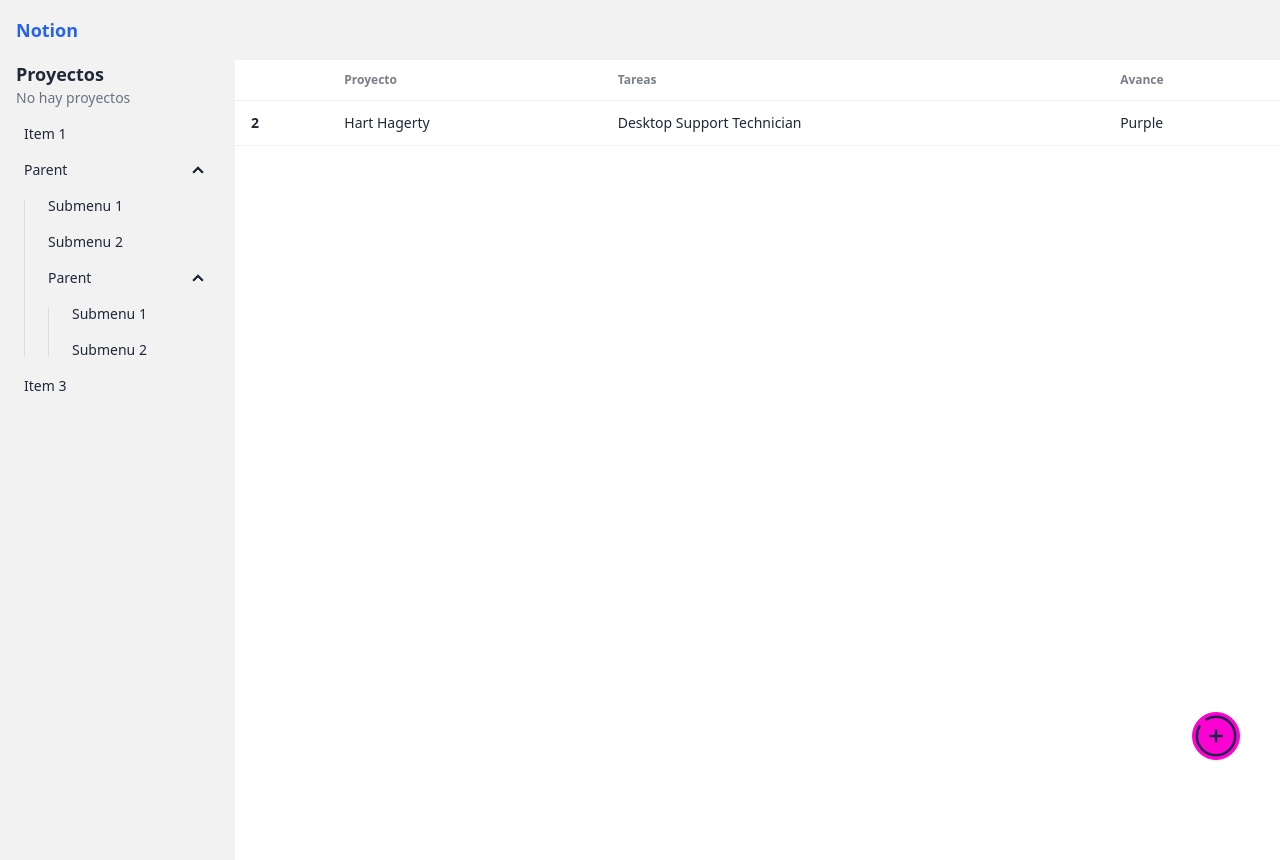
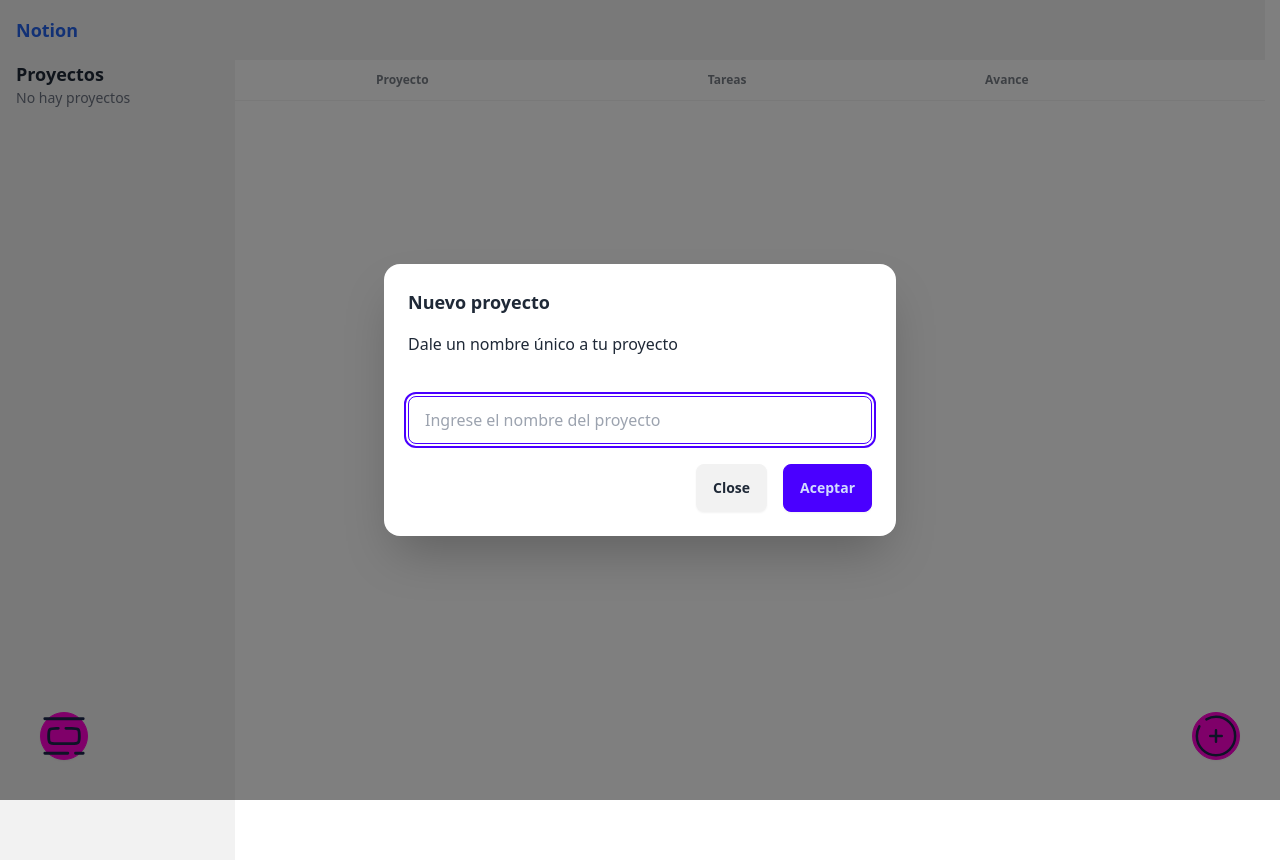
Before and after one commit to EmanuelDDTech/projects-app, a Vue app: page /projects in a window 1280 px wide. Both pictures are taken after a click on the button 1216 px from the left and 736 px from the top of the page. Built offline with nearby package versions, Linux system fonts and the light colour scheme.

Commit message:
Avances en el proyecto

```diff
--- a/package.json
+++ b/package.json
@@ -14,6 +14,9 @@
     "format": "prettier --write src/"
   },
   "dependencies": {
+    "@vueuse/core": "^11.1.0",
+    "pinia": "^2.2.4",
+    "uuid": "^10.0.0",
     "vue": "^3.5.11",
     "vue-router": "^4.4.5"
   },
@@ -21,6 +24,7 @@
     "@tsconfig/node20": "^20.1.4",
     "@types/jsdom": "^21.1.7",
     "@types/node": "^20.16.11",
+    "@types/uuid": "^10.0.0",
     "@vitejs/plugin-vue": "^5.1.4",
     "@vitest/eslint-plugin": "1.1.7",
     "@vue/eslint-config-prettier": "^10.0.0",
--- a/src/main.ts
+++ b/src/main.ts
@@ -1,11 +1,14 @@
-import './assets/main.css'
+import './assets/main.css';
 
-import { createApp } from 'vue'
-import App from './App.vue'
-import router from './router'
+import { createApp } from 'vue';
+import App from './App.vue';
+import router from './router';
+import { createPinia } from 'pinia';
 
-const app = createApp(App)
+const pinia = createPinia();
+const app = createApp(App);
 
-app.use(router)
+app.use(pinia);
+app.use(router);
 
-app.mount('#app')
+app.mount('#app');
--- /dev/null
+++ b/src/modules/common/components/CustomModal.vue
@@ -0,0 +1,33 @@
+<template>
+  <dialog class="modal" :open="open">
+    <div class="modal-box">
+      <div class="border-b border-blue-500">
+        <!-- Header -->
+        <slot name="header" />
+      </div>
+
+      <div class="my-5">
+        <slot name="body" />
+      </div>
+
+      <div class="border-t border-blue-500 pt-2">
+        <slot name="footer" />
+      </div>
+    </div>
+  </dialog>
+
+  <div
+    v-if="open"
+    class="modal-backdrop fixed top-0 left-0 z-10 bg-black opacity-50 w-screen h-screen"
+  ></div>
+</template>
+
+<script lang="ts" setup>
+interface Props {
+  open?: boolean;
+}
+
+withDefaults(defineProps<Props>(), {
+  open: false,
+});
+</script>
--- /dev/null
+++ b/src/modules/common/components/FabButton.vue
@@ -0,0 +1,35 @@
+<template>
+  <button
+    @click="$emit('click')"
+    :class="['btn btn-circle btn-secondary fixed', position]"
+  >
+    <slot />
+  </button>
+</template>
+
+<script lang="ts" setup>
+interface Props {
+  position?: 'top-left' | 'top-right' | 'bottom-left' | 'bottom-right';
+}
+
+withDefaults(defineProps<Props>(), {
+  position: 'bottom-right',
+});
+
+defineEmits(['click']);
+</script>
+
+<style scoped>
+.top-left {
+  @apply top-10 left-10;
+}
+.top-right {
+  @apply top-10 right-10;
+}
+.bottom-left {
+  @apply bottom-10 left-10;
+}
+.bottom-right {
+  @apply bottom-10 right-10;
+}
+</style>
--- /dev/null
+++ b/src/modules/common/components/InputModal.vue
@@ -0,0 +1,69 @@
+<template>
+  <dialog id="my_modal_1" class="modal" :open="open">
+    <div class="modal-box">
+      <h3 class="text-lg font-bold">{{ title }}</h3>
+      <p v-if="subtitle" class="py-4">{{ subtitle }}</p>
+      <div class="modal-action flex flex-col">
+        <form method="dialog" @submit.prevent="submitValue">
+          <input
+            ref="inputRef"
+            type="text"
+            :placeholder="placeholder ?? 'Ingrese un valor'"
+            class="input input-bordered input-primary w-full flex-1"
+            v-model="inputValue"
+          />
+          <!-- if there is a button in form, it will close the modal -->
+          <div class="flex justify-end mt-5">
+            <button @click="$emit('close')" class="btn mr-4">Close</button>
+            <button class="btn btn-primary">Aceptar</button>
+          </div>
+        </form>
+      </div>
+    </div>
+  </dialog>
+
+  <div
+    v-if="open"
+    class="modal-backdrop fixed top-0 left-0 z-10 bg-black opacity-50 w-screen h-screen"
+  ></div>
+</template>
+
+<script lang="ts" setup>
+import { ref, watch } from 'vue';
+
+interface Props {
+  open: boolean;
+  placeholder?: string;
+  title: string;
+  subtitle?: string;
+}
+
+const props = defineProps<Props>();
+
+const emits = defineEmits<{
+  close: [void];
+  value: [text: string];
+}>();
+
+const inputValue = ref('');
+const inputRef = ref<HTMLInputElement | null>(null);
+
+watch(props, ({ open }) => {
+  if (open) {
+    inputRef.value?.focus();
+  }
+});
+
+const submitValue = () => {
+  if (!inputValue.value) {
+    // Foco en el elemento
+    inputRef.value?.focus();
+    return;
+  }
+
+  emits('value', inputValue.value.trim());
+  emits('close');
+
+  inputValue.value = '';
+};
+</script>
--- /dev/null
+++ b/src/modules/common/icons/AddCircle.vue
@@ -0,0 +1,24 @@
+<template>
+  <svg viewBox="0 0 24 24" fill="none" xmlns="http://www.w3.org/2000/svg">
+    <g id="SVGRepo_bgCarrier" stroke-width="0"></g>
+    <g
+      id="SVGRepo_tracerCarrier"
+      stroke-linecap="round"
+      stroke-linejoin="round"
+    ></g>
+    <g id="SVGRepo_iconCarrier">
+      <path
+        d="M15 12L12 12M12 12L9 12M12 12L12 9M12 12L12 15"
+        stroke="#1C274C"
+        stroke-width="1.296"
+        stroke-linecap="round"
+      ></path>
+      <path
+        d="M7 3.33782C8.47087 2.48697 10.1786 2 12 2C17.5228 2 22 6.47715 22 12C22 17.5228 17.5228 22 12 22C6.47715 22 2 17.5228 2 12C2 10.1786 2.48697 8.47087 3.33782 7"
+        stroke="#1C274C"
+        stroke-width="1.296"
+        stroke-linecap="round"
+      ></path>
+    </g>
+  </svg>
+</template>
--- /dev/null
+++ b/src/modules/common/icons/ModalIcon.vue
@@ -0,0 +1,30 @@
+<template>
+  <svg viewBox="0 0 24 24" fill="none" xmlns="http://www.w3.org/2000/svg">
+    <g id="SVGRepo_bgCarrier" stroke-width="0"></g>
+    <g
+      id="SVGRepo_tracerCarrier"
+      stroke-linecap="round"
+      stroke-linejoin="round"
+    ></g>
+    <g id="SVGRepo_iconCarrier">
+      <path
+        d="M22 3L2 3"
+        stroke="#1C274C"
+        stroke-width="1.5"
+        stroke-linecap="round"
+      ></path>
+      <path
+        d="M22 21L18 21M2 21L14 21"
+        stroke="#1C274C"
+        stroke-width="1.5"
+        stroke-linecap="round"
+      ></path>
+      <path
+        d="M9 8L8 8C6.11438 8 5.17157 8 4.58579 8.58579C4 9.17157 4 10.1144 4 12C4 13.8856 4 14.8284 4.58579 15.4142C5.17157 16 6.11438 16 8 16H16C17.8856 16 18.8284 16 19.4142 15.4142C20 14.8284 20 13.8856 20 12C20 10.1144 20 9.17157 19.4142 8.58579C18.8284 8 17.8856 8 16 8L13 8"
+        stroke="#1C274C"
+        stroke-width="1.5"
+        stroke-linecap="round"
+      ></path>
+    </g>
+  </svg>
+</template>
--- a/src/modules/projects/components/SideMenu.vue
+++ b/src/modules/projects/components/SideMenu.vue
@@ -1,30 +1,42 @@
 <template>
   <aside class="bg-base-200 w-72 min-h-screen">
     <h2 class="text-lg font-bold mx-4">Proyectos</h2>
-    <p class="text-sm text-gray-500 mx-4">No hay proyectos</p>
+    <p v-if="projectsStore.noProjects" class="text-sm text-gray-500 mx-4">
+      No hay proyectos
+    </p>
 
     <!-- Menu -->
-    <ul class="menu bg-base-200 rounded-box w-56">
-      <li><a>Item 1</a></li>
-      <li>
-        <details open>
-          <summary>Parent</summary>
-          <ul>
-            <li><a>Submenu 1</a></li>
-            <li><a>Submenu 2</a></li>
-            <li>
-              <details open>
-                <summary>Parent</summary>
-                <ul>
-                  <li><a>Submenu 1</a></li>
-                  <li><a>Submenu 2</a></li>
-                </ul>
-              </details>
-            </li>
-          </ul>
-        </details>
+    <ul v-else class="menu bg-base-200 rounded-box w-56">
+      <li v-for="project in projectsStore.projectList" :key="project.id">
+        <template v-if="project.tasks.length > 0">
+          <details>
+            <summary>
+              <RouterLink :to="`/project/${project.id}`">
+                {{ project.name }}
+              </RouterLink>
+            </summary>
+            <ul>
+              <li v-for="task in project.tasks" :key="task.id">
+                <RouterLink :to="`/project/${project.id}`">{{
+                  task.name
+                }}</RouterLink>
+              </li>
+            </ul>
+          </details>
+        </template>
+
+        <template v-else>
+          <RouterLink :to="`/project/${project.id}`">
+            {{ project.name }}
+          </RouterLink>
+        </template>
       </li>
-      <li><a>Item 3</a></li>
     </ul>
   </aside>
 </template>
+
+<script lang="ts" setup>
+import { useProjectsStore } from '../store/projects.store';
+
+const projectsStore = useProjectsStore();
+</script>
--- /dev/null
+++ b/src/modules/projects/store/projects.store.ts
@@ -0,0 +1,31 @@
+import { defineStore } from 'pinia';
+import { computed, ref } from 'vue';
+import type { Project } from '../interfaces/project.interface';
+import { v4 as uuidv4 } from 'uuid';
+import { useLocalStorage } from '@vueuse/core';
+
+export const useProjectsStore = defineStore('projects', () => {
+  const projects = ref(useLocalStorage<Project[]>('projects', []));
+
+  const addProject = (name: string) => {
+    if (name.length === 0) return;
+
+    projects.value.push({
+      id: uuidv4(),
+      name: name,
+      tasks: [],
+    });
+  };
+
+  return {
+    // Properties
+    projects,
+
+    // Getters
+    projectList: computed(() => [...projects.value]),
+    noProjects: computed(() => projects.value.length === 0),
+
+    // Actions
+    addProject,
+  };
+});
--- a/src/modules/projects/views/ProjectsView.vue
+++ b/src/modules/projects/views/ProjectsView.vue
@@ -11,38 +11,77 @@
         </tr>
       </thead>
       <tbody>
-        <tr class="hover">
-          <th>2</th>
-          <td>Hart Hagerty</td>
-          <td>Desktop Support Technician</td>
-          <td>Purple</td>
+        <tr
+          v-for="(project, index) in projectsStore.projectList"
+          :key="project.id"
+          class="hover"
+        >
+          <th>{{ index + 1 }}</th>
+          <td>{{ project.name }}</td>
+          <td>{{ project.tasks.length }}</td>
+          <td>
+            <progress
+              class="progress progress-primary w-56"
+              value="10"
+              max="100"
+            ></progress>
+          </td>
         </tr>
       </tbody>
     </table>
+  </div>
 
-    <button class="btn btn-circle btn-secondary fixed bottom-10 right-10">
-      <svg viewBox="0 0 24 24" fill="none" xmlns="http://www.w3.org/2000/svg">
-        <g id="SVGRepo_bgCarrier" stroke-width="0"></g>
-        <g
-          id="SVGRepo_tracerCarrier"
-          stroke-linecap="round"
-          stroke-linejoin="round"
-        ></g>
-        <g id="SVGRepo_iconCarrier">
-          <path
-            d="M15 12L12 12M12 12L9 12M12 12L12 9M12 12L12 15"
-            stroke="#1C274C"
-            stroke-width="1.296"
-            stroke-linecap="round"
-          ></path>
-          <path
-            d="M7 3.33782C8.47087 2.48697 10.1786 2 12 2C17.5228 2 22 6.47715 22 12C22 17.5228 17.5228 22 12 22C6.47715 22 2 17.5228 2 12C2 10.1786 2.48697 8.47087 3.33782 7"
-            stroke="#1C274C"
-            stroke-width="1.296"
-            stroke-linecap="round"
-          ></path>
-        </g>
-      </svg>
-    </button>
-  </div>
+  <input-modal
+    :open="modalOpen"
+    @close="modalOpen = false"
+    @value="projectsStore.addProject"
+    title="Nuevo proyecto"
+    subtitle="Dale un nombre único a tu proyecto"
+    placeholder="Ingrese el nombre del proyecto"
+  />
+
+  <custom-modal :open="customModalOpen">
+    <template #header>
+      <h2 class="text-3xl">Titulo del modal</h2>
+    </template>
+
+    <template #body>
+      <p>
+        Reprehenderit eiusmod pariatur Lorem est laboris nulla Lorem cupidatat
+        consequat irure non nisi est.
+      </p>
+    </template>
+
+    <template #footer>
+      <div class="flex justify-end">
+        <button @click="customModalOpen = false" class="btn mr-4">Close</button>
+        <button @click="customModalOpen = false" class="btn btn-primary">
+          Aceptar
+        </button>
+      </div>
+    </template>
+  </custom-modal>
+
+  <fab-button @click="modalOpen = true">
+    <add-circle />
+  </fab-button>
+
+  <fab-button @click="customModalOpen = true" position="bottom-left">
+    <modal-icon />
+  </fab-button>
 </template>
+
+<script setup lang="ts">
+import CustomModal from '@/modules/common/components/CustomModal.vue';
+import FabButton from '@/modules/common/components/FabButton.vue';
+import InputModal from '@/modules/common/components/InputModal.vue';
+import AddCircle from '@/modules/common/icons/AddCircle.vue';
+import ModalIcon from '@/modules/common/icons/ModalIcon.vue';
+import { ref } from 'vue';
+import { useProjectsStore } from '../store/projects.store';
+
+const modalOpen = ref(false);
+const customModalOpen = ref(false);
+
+const projectsStore = useProjectsStore();
+</script>
```
Also changed, not shown: src/modules/projects/interfaces/project.interface.ts (added, +11 -0 lines), 1 other file (tests, documents, lock files or other folders).
